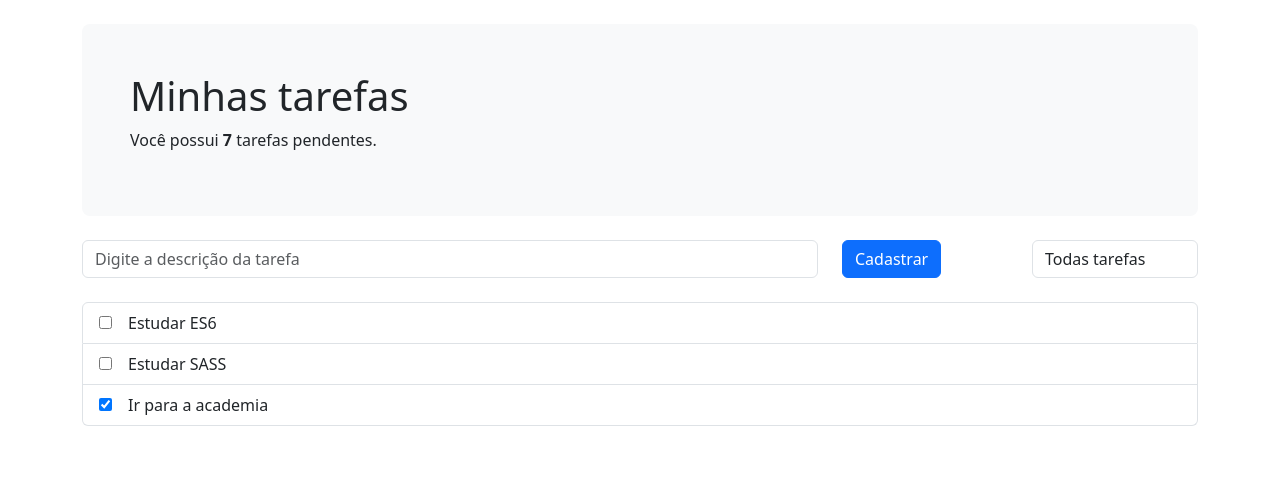
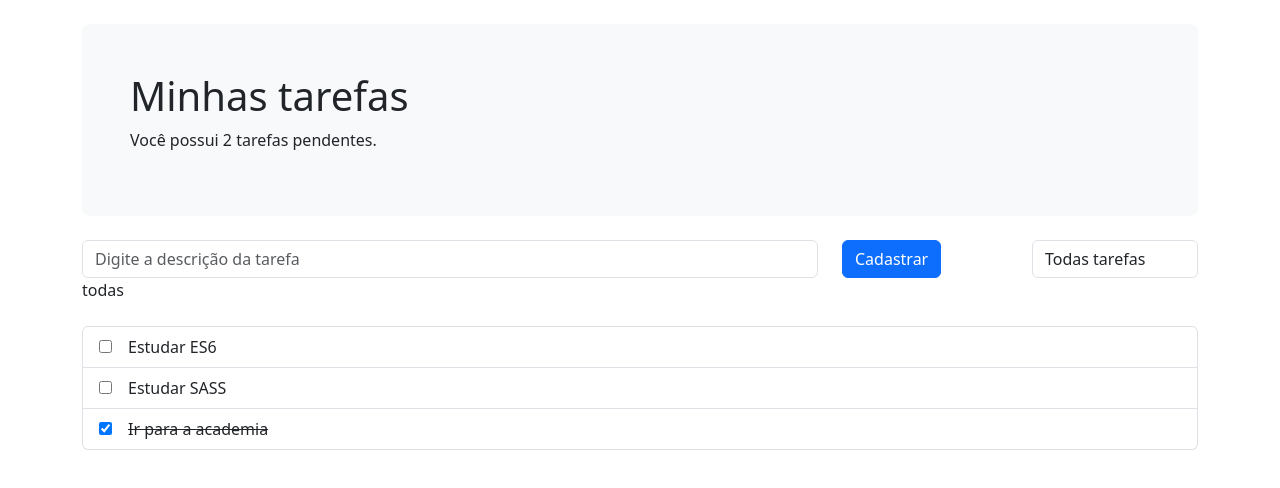
Before and after one commit to Cieliocas/todo-vue, a Vue app: page / in a window 1280 px wide. Shown: the top 488 px of the page. Built offline with nearby package versions, Linux system fonts and the light colour scheme.

Commit message:
add task filtering functionality and update task count display in App.vue

```diff
--- a/src/App.vue
+++ b/src/App.vue
@@ -2,6 +2,7 @@
 import { reactive } from 'vue';
 
 	const estado = reactive({
+		filtro: 'todas',
 		tarefas: [
 			{
 				titulo: 'Estudar ES6',
@@ -17,6 +18,28 @@ import { reactive } from 'vue';
 			},
 		]
 	});
+
+	const getTarefasPendentes = () => {
+		return estado.tarefas.filter(tarefa => !tarefa.finalizada);
+	};
+
+	const getTarefasFinalizadas = () => {
+		return estado.tarefas.filter(tarefa => tarefa.finalizada);
+	};
+
+	const getTarefasFiltradas = () => {
+		const { filtro } = estado;
+
+		switch (filtro) {
+			case 'pendentes':
+				return getTarefasPendentes();
+			case 'finalizadas':
+				return getTarefasFinalizadas();
+			default:
+				return estado.tarefas;
+		}
+	}
+
 </script>
 
 <template>
@@ -24,7 +47,7 @@ import { reactive } from 'vue';
 		<header class="p-5 mb-4 mt-4 bg-light rounded-3">
 			<h1>Minhas tarefas</h1>
 			<p>
-				Você possui <strong>7</strong> tarefas pendentes.
+				Você possui {{ getTarefasPendentes().length }} tarefas pendentes.
 			</p>
 		</header>
 		<form>
@@ -36,7 +59,7 @@ import { reactive } from 'vue';
 					<button type="submit" class="btn btn-primary">Cadastrar</button>
 				</div>
 				<div class="col-md-2">
-					<select class="form-control">
+					<select @change="evento => estado.filtro = evento.target.value" class="form-control">
 						<option value="todas">Todas tarefas</option>
 						<option value="pendentes">Pendentes</option>
 						<option value="finalizadas">Finalizadas</option>
@@ -44,10 +67,11 @@ import { reactive } from 'vue';
 				</div>
 			</div>
 		</form>
+		{{ estado.filtro }}
 		<ul class="list-group mt-4">
-			<li class="list-group-item" v-for="tarefa in estado.tarefas">
+			<li class="list-group-item" v-for="tarefa in getTarefasFiltradas()">
 				<input :checked="tarefa.finalizada" :id="tarefa.titulo" type="checkbox">
-				<label class="ms-3" :for="tarefa.titulo">
+				<label :class="{ done: tarefa.finalizada }" class="ms-3" :for="tarefa.titulo">
 					{{ tarefa.titulo }}
 				</label>
 			</li>
```
